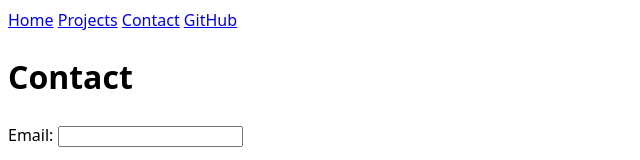
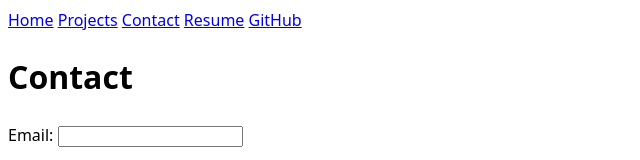
Before and after one commit to JamesDrQ/portfolio, a plain HTML site: page contact/index.html in a window 1280 px wide. Shown: the top 160 px of the page, without its empty margins (0-640 px from the left). Drawn offline with Linux system fonts and the light colour scheme.

Commit message:
Update subpage navigation bars

```diff
--- a/contact/index.html
+++ b/contact/index.html
@@ -13,6 +13,7 @@
         <a href="../index.html">Home</a>
         <a href="../projects/">Projects</a>
         <a href="./">Contact</a>
+        <a href="resume/">Resume</a>
         <a href="https://github.com/JamesDrQ" target="_blank">GitHub</a>
     </nav>
 
```
Also changed, not shown: projects/index.html (+1 -0 lines), 1 other file.
